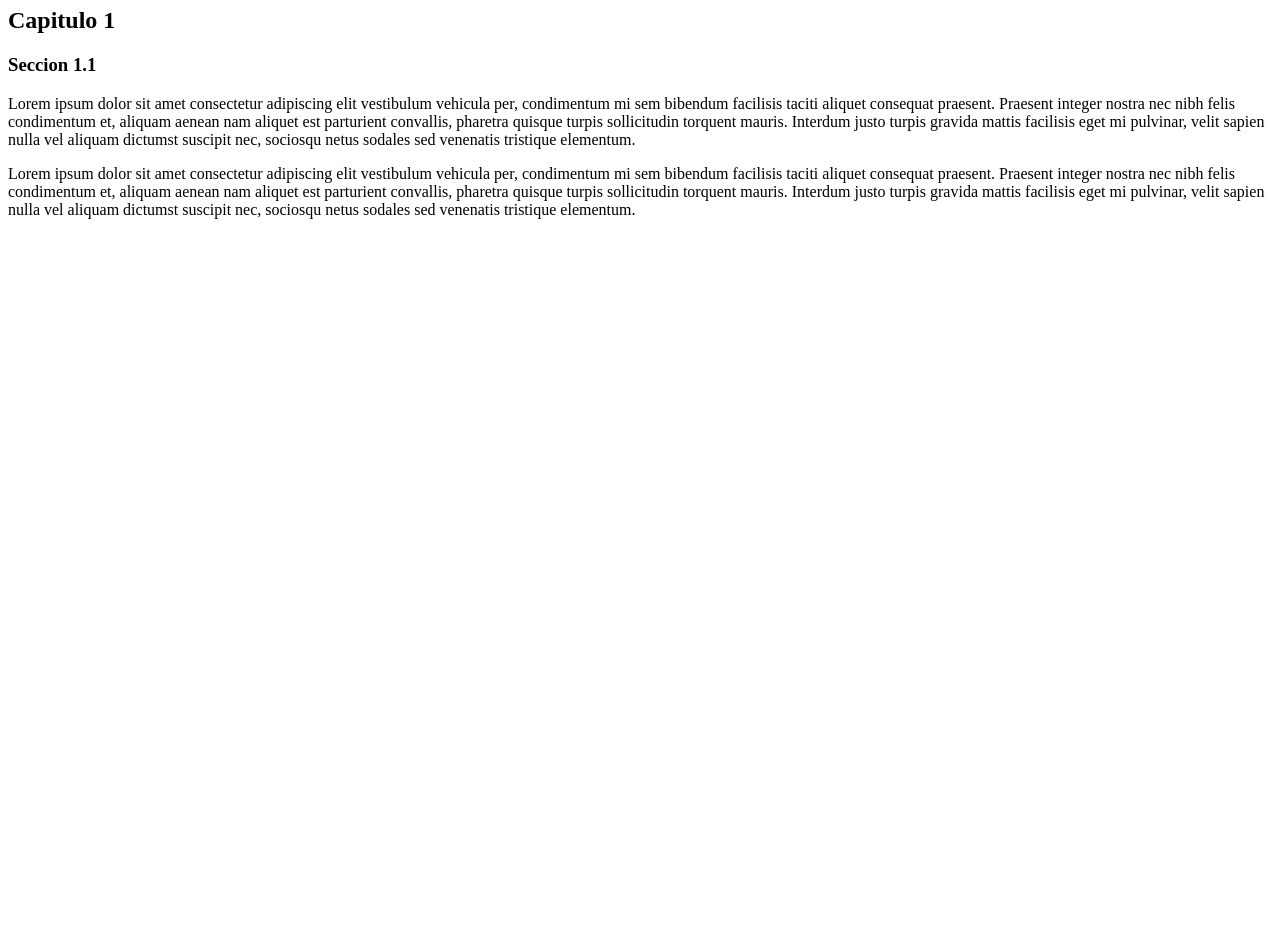
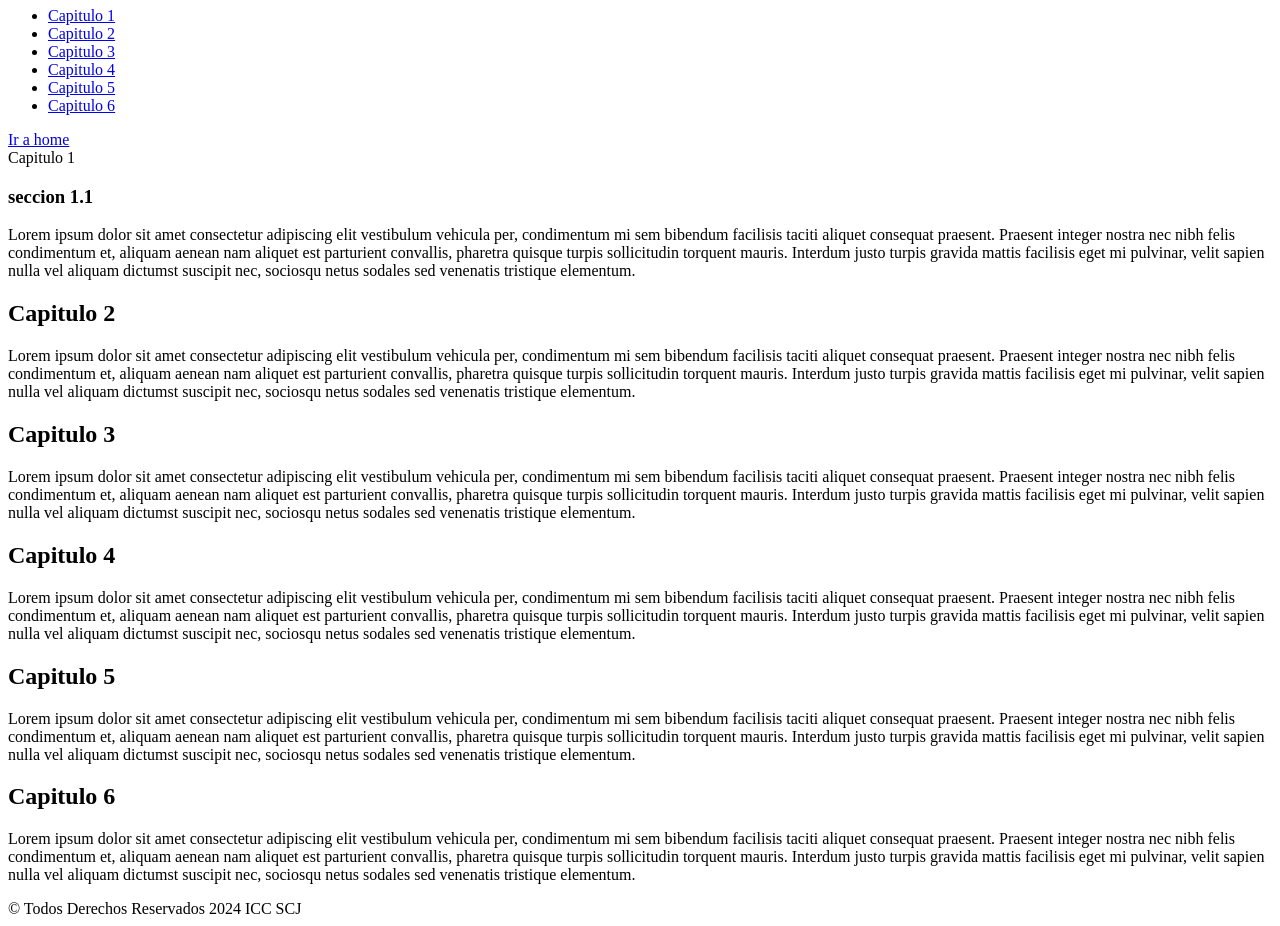
Before and after one commit to JorgeRMR45/primer_script, a plain HTML site: page primer_script.html in a window 1280 px wide. Shown: the part 73-999 px from the top of the page. Before the commit the page ends 800 px from the top, so only its background shows below. Drawn offline with Linux system fonts and the light colour scheme.

Commit message:
Sabado 21 de Septiembre

```diff
--- a/primer_script.html
+++ b/primer_script.html
@@ -4,10 +4,28 @@
         <title>Primer Script</title>
         <meta charset="utf-8"/>
     </head>
+
     <body>
-        <h1>Titulo de HATML</h1>
-        <h2>Capitulo 1</h2>
-        <h3>Seccion 1.1</h3>
+		<header>
+        <h1>Titulo de HTML</h1>
+		<a href="inicio">
+		<p>
+			<ul>
+			<li><a href="#Capitulo1">Capitulo 1</a><br/></li>
+			<li><a href="#Capitulo2">Capitulo 2</a><br/></li>
+			<li><a href="#Capitulo3">Capitulo 3</a><br/></li>
+			<li><a href="#Capitulo4">Capitulo 4</a><br/></li>
+			<li><a href="#Capitulo5">Capitulo 5</a><br/></li>
+			<li><a href="#Capitulo6">Capitulo 6</a></li>
+			</ul>
+		</p>
+		<a href="index.html">Ir a home</a>
+	</header>
+
+	<main>
+	<section id="Capitulo1"
+        <h2 id="Capitulo1">Capitulo 1</h2>
+		<h3>seccion 1.1</h3>
 
 	<p>
 	Lorem ipsum dolor sit amet consectetur adipiscing
@@ -21,7 +39,10 @@
 	suscipit nec, sociosqu netus sodales sed venenatis
 	tristique elementum.
 	</p>
+	</section>
 
+
+	<h2 id="Capitulo2">Capitulo 2</h2>
 	<p>
 	Lorem ipsum dolor sit amet consectetur adipiscing
 	elit vestibulum vehicula per, condimentum mi sem
@@ -36,9 +57,74 @@
 	</p>
 
 
+	<h2 id="Capitulo3">Capitulo 3</h2>
+	<p>
+	Lorem ipsum dolor sit amet consectetur adipiscing
+	elit vestibulum vehicula per, condimentum mi sem
+	bibendum facilisis taciti aliquet consequat praesent.
+	Praesent integer nostra nec nibh felis condimentum
+	et, aliquam aenean nam aliquet est parturient convallis,
+	pharetra quisque turpis sollicitudin torquent mauris.
+	Interdum justo turpis gravida mattis facilisis eget mi
+	pulvinar, velit sapien nulla vel aliquam dictumst
+	suscipit nec, sociosqu netus sodales sed venenatis
+	tristique elementum.
+	</p>
 
+	<h2 id="Capitulo4">Capitulo 4</h2>
+	<p>
+	Lorem ipsum dolor sit amet consectetur adipiscing
+	elit vestibulum vehicula per, condimentum mi sem
+	bibendum facilisis taciti aliquet consequat praesent.
+	Praesent integer nostra nec nibh felis condimentum
+	et, aliquam aenean nam aliquet est parturient convallis,
+	pharetra quisque turpis sollicitudin torquent mauris.
+	Interdum justo turpis gravida mattis facilisis eget mi
+	pulvinar, velit sapien nulla vel aliquam dictumst
+	suscipit nec, sociosqu netus sodales sed venenatis
+	tristique elementum.
+	</p>
+
+	<h2 id="Capitulo5">Capitulo 5</h2>
+	<p>
+	Lorem ipsum dolor sit amet consectetur adipiscing
+	elit vestibulum vehicula per, condimentum mi sem
+	bibendum facilisis taciti aliquet consequat praesent.
+	Praesent integer nostra nec nibh felis condimentum
+	et, aliquam aenean nam aliquet est parturient convallis,
+	pharetra quisque turpis sollicitudin torquent mauris.
+	Interdum justo turpis gravida mattis facilisis eget mi
+	pulvinar, velit sapien nulla vel aliquam dictumst
+	suscipit nec, sociosqu netus sodales sed venenatis
+	tristique elementum.
+	</p>
+
+
+	<h2 id="Capitulo6">Capitulo 6</h2>
+	<p>
+	Lorem ipsum dolor sit amet consectetur adipiscing
+	elit vestibulum vehicula per, condimentum mi sem
+	bibendum facilisis taciti aliquet consequat praesent.
+	Praesent integer nostra nec nibh felis condimentum
+	et, aliquam aenean nam aliquet est parturient convallis,
+	pharetra quisque turpis sollicitudin torquent mauris.
+	Interdum justo turpis gravida mattis facilisis eget mi
+	pulvinar, velit sapien nulla vel aliquam dictumst
+	suscipit nec, sociosqu netus sodales sed venenatis
+	tristique elementum.
+	</p>
+	<a href="#inicio"></a>
+	</main>
+
+
+	<!--
         <h4></h4>
         <h5></h5>
+	-->
 
     </body>
+<footer>
+	&copy; Todos Derechos Reservados 2024 ICC SCJ
+</footer>
+
 </HTML>
```
Also changed, not shown: index.html (+21 -0 lines), listas.html (added, +42 -0 lines), tablas.html (added, +71 -0 lines), tech_for_eco/fire_fighters_dron.html (added, +16 -0 lines), tech_for_eco/farming/fly_killing_proyectiles.html (added), tech_for_edu/designer.html (added), tech_for_edu/miro.html (added), tech_for_edu/moodle.html (added), tech_for_mnt/herd_tracking_beacons.html (added), tech_for_mnt/humidity_iot.html (added).
